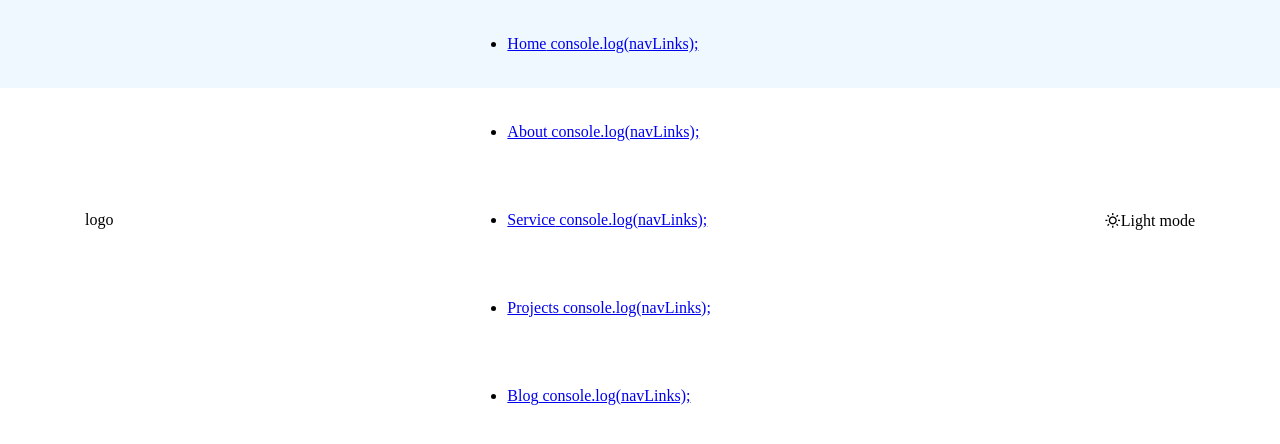
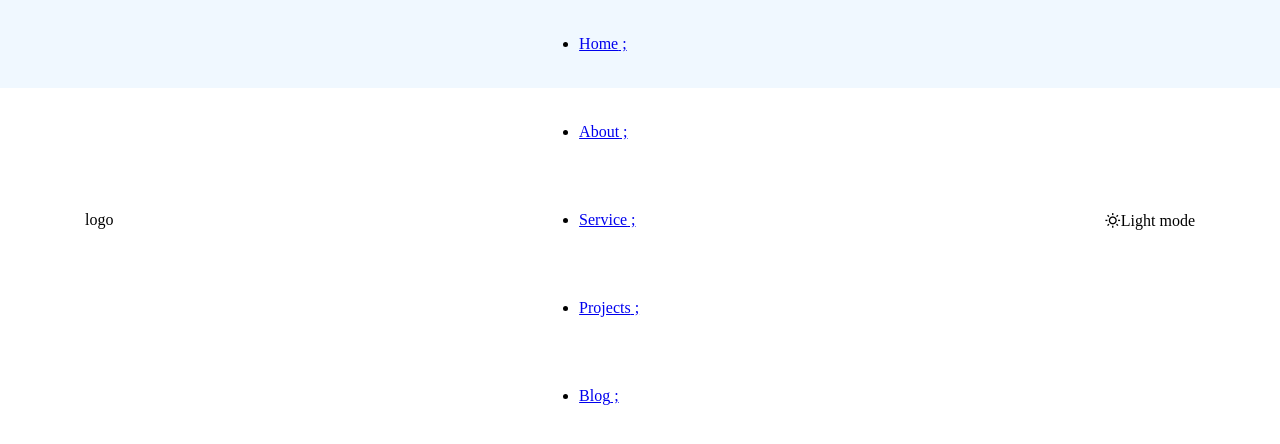
Before and after one commit to davefdev/software-dev-agency-react, a React (Create React App) app: page / in a window 1280 px wide. Shown: the top 444 px of the page. Built offline with nearby package versions, Linux system fonts and the light colour scheme.

Commit message:
removed console.log

```diff
--- a/src/components/Header/Header.jsx
+++ b/src/components/Header/Header.jsx
@@ -24,7 +24,7 @@ const Header = () => {
               {navLinks.map((link, index) => (
                 <li key={index} className="nav__item">
                   <a href={link.url} className="nav__link">
-                    {link.name} console.log(navLinks);
+                    {link.name} ;
                   </a>
                 </li>
               ))}
```
